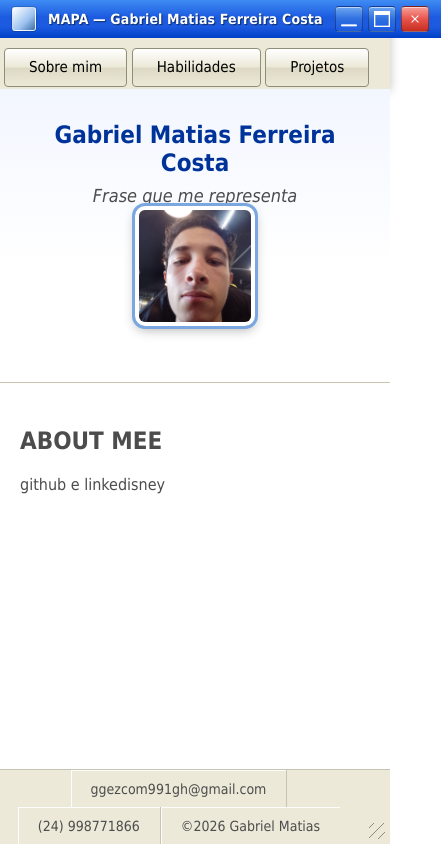
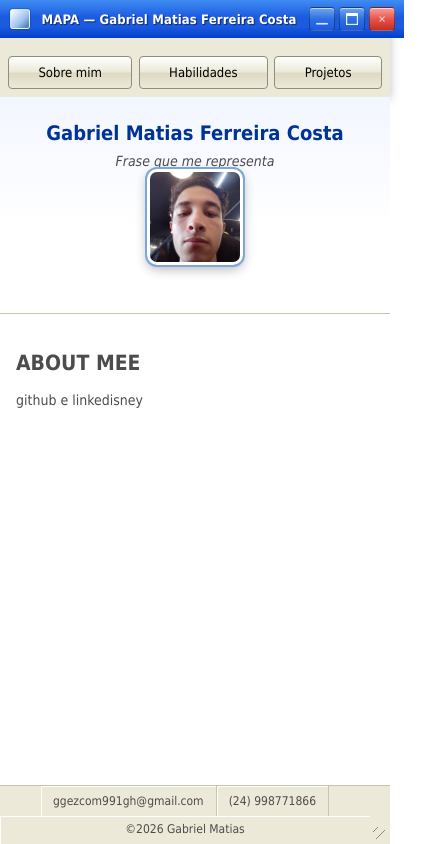
Before and after one commit to GabrielMFC/MAPA, a plain HTML site: page index.html in a window 390 px wide. Shown: the whole page, 441 px wide, since content can reach past the window. Drawn offline with Linux system fonts and the light colour scheme.

Commit message:
Adicionando responsividade em telas menores.

```diff
--- a/index.html
+++ b/index.html
@@ -19,7 +19,7 @@
         <img src="public/maximise.png" alt="">
       </button>
       <button type="button" class="win-btn win-close" aria-label="Fechar">
-        <img src="public/cross-mark.png" alt="">
+        <img src="public/X.png" alt="">
       </button>
     </div>
   </div>
--- a/src/styles/style.css
+++ b/src/styles/style.css
@@ -2,6 +2,7 @@
    MAPA — Gabriel Matias Ferreira Costa
    Direção visual: uma janela do Windows XP (tema Luna Azul),
    maximizada — ocupando 100% da tela.
+   Responsivo: celular / tablet / computador.
    ============================================================ */
 
 :root {
@@ -179,6 +180,10 @@ nav {
 
 /* --- botões da toolbar (Sobre mim / Habilidades / Projetos) --- */
 .nav-buttons {
+  flex: 1 1 auto;
+  display: flex;
+  flex-wrap: wrap;
+  gap: 0.6rem;
   padding: 0% 0% 0.5% 1%;
 }
 
@@ -195,12 +200,12 @@ nav {
   box-shadow: inset 0 1px 0 rgba(255, 255, 255, 0.8);
 }
 
-nav > button:hover {
+.nav-buttons > button:hover {
   border-color: #3169c6;
   background: linear-gradient(to bottom, #fff6d5 0%, #ffe28f 48%, #ffcf5e 52%, #ffe28f 100%);
 }
 
-nav > button:active {
+.nav-buttons > button:active {
   background: linear-gradient(to bottom, #f5d78e 0%, #f0b93f 100%);
   box-shadow: inset 1px 1px 3px rgba(0, 0, 0, 0.35);
 }
@@ -312,45 +317,193 @@ footer::after {
       transparent 4px 7px);
 }
 
-/* ------------------------------------------------------------
+/* ============================================================
    RESPONSIVO
-   ------------------------------------------------------------ */
-@media (max-width: 700px) {
+   Base acima = desktop (> 1024px).
+   Tablet: 601px – 1024px.
+   Celular: até 600px.
+   ============================================================ */
+
+/* ---------------- TABLET ---------------- */
+@media (max-width: 1024px) {
+  body {
+    font-size: 15px;
+  }
+
   .titlebar {
-    height: 38px;
+    height: 40px;
   }
 
   .titlebar-text {
+    font-size: 16px;
+  }
+
+  .win-btn {
+    width: 30px;
+    height: 27px;
+  }
+
+  .win-btn img {
+    width: 14px;
+    height: 14px;
+  }
+
+  .nav-buttons > button {
+    font-size: 14px;
+    padding: 0.55rem 1.2rem;
+  }
+
+  header {
+    padding: 2.25rem 1.75rem;
+  }
+
+  header img {
+    width: 130px;
+    height: 130px;
+  }
+
+  header p:first-of-type {
+    font-size: 26px;
+  }
+
+  header p:nth-of-type(2) {
+    font-size: 16px;
+  }
+
+  main {
+    padding: 2rem 1.75rem;
+  }
+
+  #content {
+    font-size: 15px;
+  }
+
+  footer {
+    font-size: 13px;
+  }
+
+  footer p {
+    padding: 0.55rem 1rem;
+  }
+}
+
+/* ---------------- CELULAR ---------------- */
+@media (max-width: 600px) {
+  body {
     font-size: 14px;
   }
 
+  /* em telas bem estreitas a barra de título quebra em duas linhas
+     se precisar, mas o ícone + texto sempre têm prioridade */
+  .titlebar {
+    height: auto;
+    min-height: 38px;
+    padding: 0.4rem 0.6rem;
+  }
+
+  .titlebar-icon {
+    width: 20px;
+    height: 20px;
+  }
+
+  .titlebar-text {
+    font-size: 13px;
+  }
+
+  .titlebar-controls {
+    gap: 4px;
+  }
+
   .win-btn {
-    width: 28px;
-    height: 26px;
+    width: 26px;
+    height: 24px;
+  }
+
+  .win-btn img {
+    width: 12px;
+    height: 12px;
+  }
+
+  .nav-buttons {
+    justify-content: center;
+    padding: 0.5rem 0.5rem;
+    gap: 0.4rem;
+  }
+
+  .nav-buttons > button {
+    flex: 1 1 auto;
+    font-size: 13px;
+    padding: 0.5rem 0.75rem;
   }
 
   header {
-    padding: 2rem 1.25rem;
+    padding: 1.5rem 1rem;
   }
 
   header img {
-    width: 120px;
-    height: 120px;
+    width: 96px;
+    height: 96px;
+    border-width: 3px;
+    outline-width: 2px;
   }
 
   header p:first-of-type {
-    font-size: 24px;
+    font-size: 20px;
+  }
+
+  header p:nth-of-type(2) {
+    font-size: 14px;
   }
 
   main {
-    padding: 1.5rem 1.25rem;
+    padding: 1.25rem 1rem;
+  }
+
+  #content {
+    font-size: 14px;
   }
 
   footer {
     justify-content: center;
+    padding-right: 1.25rem;
+  }
+
+  footer p {
+    padding: 0.5rem 0.75rem;
+    font-size: 12px;
   }
 
   footer p:last-of-type {
     margin-left: 0;
+    flex-basis: 100%;
+    text-align: center;
+    border-right: none;
+    padding-top: 0.35rem;
+  }
+
+  footer::after {
+    width: 12px;
+    height: 12px;
   }
 }
+
+/* celular bem pequeno (ex.: iPhone SE) */
+@media (max-width: 360px) {
+  .titlebar-text {
+    font-size: 12px;
+  }
+
+  .nav-buttons > button {
+    font-size: 12px;
+    padding: 0.45rem 0.6rem;
+  }
+
+  header img {
+    width: 80px;
+    height: 80px;
+  }
+
+  header p:first-of-type {
+    font-size: 17px;
+  }
+}
```
Also changed, not shown: public/X.png (renamed from public/cross-mark.png).
